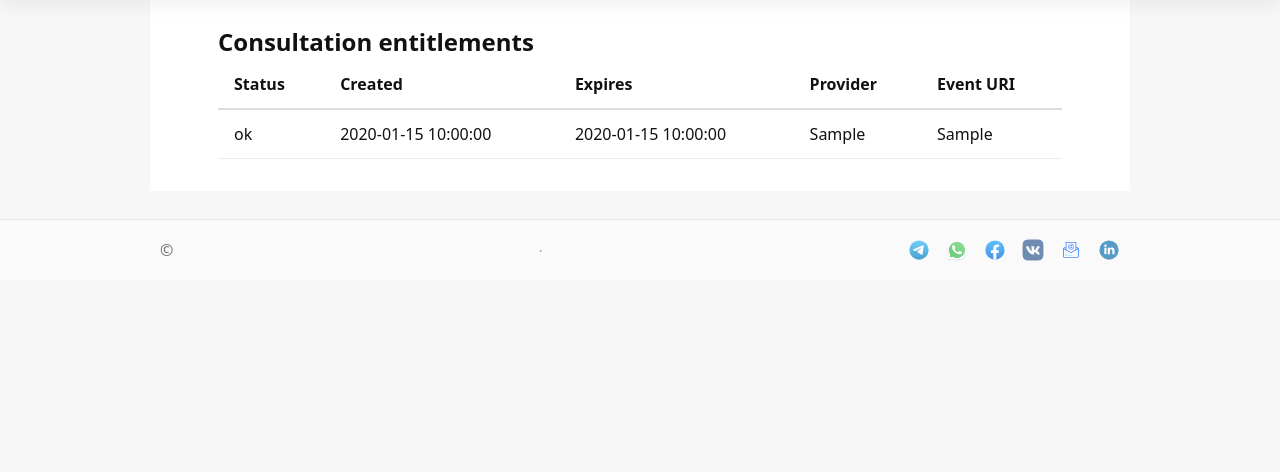
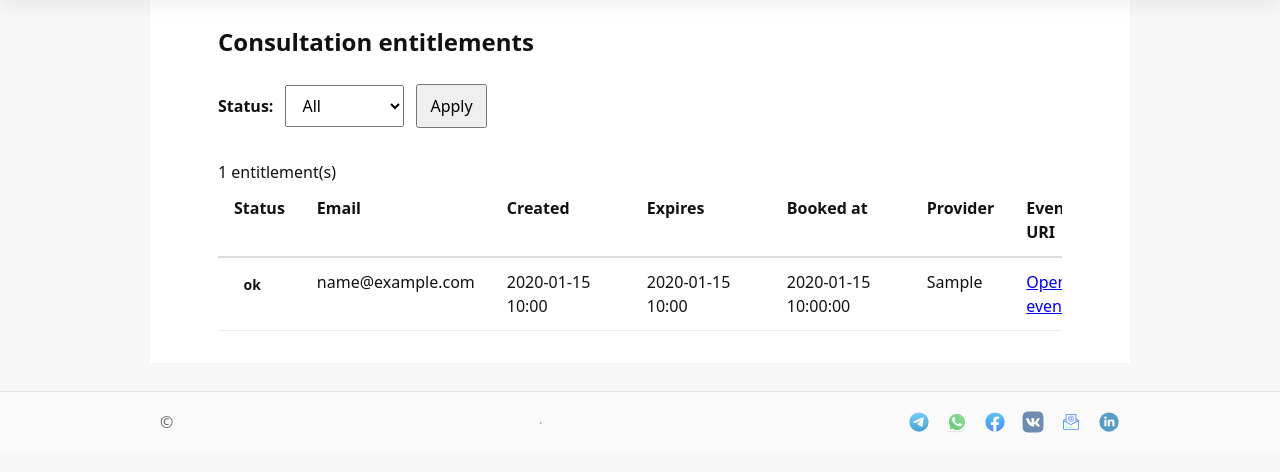
Before and after one commit to AndreyKhokhlovGeekBrains/SmartBudgetSite, a Python web app: template app/templates/admin_consultations.html in a window 1280 px wide. Shown: the part 89-561 px from the top of the page. Run offline with Jinja, Linux system fonts and the light colour scheme; the template is opened without the code that fills it: most values are stand-ins (such as "Sample title", 1, 10 or a date in 2020).

Commit message:
Sprint 31: Improve consultation admin usability and visibility

```diff
--- a/app/static/css/admin_products.css
+++ b/app/static/css/admin_products.css
@@ -151,3 +151,67 @@
 .admin-table td {
     border-bottom: 1px solid #ececec;
 }
+
+.admin-table td {
+    vertical-align: top;
+}
+
+.admin-table td:nth-child(7),
+.admin-table td:nth-child(8) {
+    max-width: 260px;
+    overflow-wrap: anywhere;
+}
+
+.admin-table td:nth-child(2) {
+    max-width: 240px;
+}
+
+.admin-table td:nth-child(3),
+.admin-table td:nth-child(4),
+.admin-table td:nth-child(5) {
+    min-width: 140px;
+}
+
+.status-badge {
+    display: inline-block;
+    padding: 0.25rem 0.6rem;
+    border-radius: 999px;
+    font-size: 0.875rem;
+    font-weight: 600;
+}
+
+.status-available {
+    background: #e8f5e9;
+    color: #2e7d32;
+}
+
+.status-booked {
+    background: #e3f2fd;
+    color: #1565c0;
+}
+
+.status-expired {
+    background: #fff3e0;
+    color: #ef6c00;
+}
+
+.status-cancelled {
+    background: #ffebee;
+    color: #c62828;
+}
+
+.admin-filter-form {
+    display: flex;
+    align-items: center;
+    gap: 0.75rem;
+    margin: 1.5rem 0 2rem;
+}
+
+.admin-filter-form label {
+    font-weight: 600;
+}
+
+.admin-filter-form select,
+.admin-filter-form button {
+    padding: 0.5rem 0.75rem;
+}
--- a/app/templates/admin_consultations.html
+++ b/app/templates/admin_consultations.html
@@ -10,38 +10,107 @@
 <section class="container">
     <h1>Consultation entitlements</h1>
 
+    <form method="get" class="admin-filter-form">
+        <label for="status">Status:</label>
+
+        <select name="status" id="status">
+            <option value="" {{ 'selected' if not selected_status else '' }}>All</option>
+
+            <option value="available" {{ 'selected' if selected_status == 'available' else '' }}>
+                Available
+            </option>
+
+            <option value="booked" {{ 'selected' if selected_status == 'booked' else '' }}>
+                Booked
+            </option>
+
+            <option value="expired" {{ 'selected' if selected_status == 'expired' else '' }}>
+                Expired
+            </option>
+
+            <option value="cancelled" {{ 'selected' if selected_status == 'cancelled' else '' }}>
+                Cancelled
+            </option>
+        </select>
+
+        <button type="submit">Apply</button>
+    </form>
+
+    <p class="admin-results-count">
+        {{ entitlements_count }} entitlement(s)
+    </p>
+
     {% if entitlements %}
         <div class="admin-table-wrapper">
         <table class="admin-table">
             <thead>
                 <tr>
                     <th>Status</th>
+                    <th>Email</th>
                     <th>Created</th>
                     <th>Expires</th>
+                    <th>Booked at</th>
                     <th>Provider</th>
                     <th>Event URI</th>
+                    <th>Invitee URI</th>
                 </tr>
             </thead>
 
             <tbody>
                 {% for entitlement in entitlements %}
                     <tr>
-                        <td>{{ entitlement.status }}</td>
-
                         <td>
-                            {{ entitlement.created_at }}
+                            <span class="status-badge status-{{ entitlement.status }}">
+                                {{ entitlement.status }}
+                            </span>
                         </td>
 
                         <td>
-                            {{ entitlement.expires_at }}
+                            {{ entitlement.sale_item.sale.customer_email if entitlement.sale_item and entitlement.sale_item.sale else "-" }}
                         </td>
 
                         <td>
-                            {{ entitlement.provider_event_uri or "-" }}
+                            {{ entitlement.created_at.strftime("%Y-%m-%d %H:%M") if entitlement.created_at else "-" }}
+                        </td>
+
+                        <td>
+                            {{ entitlement.expires_at.strftime("%Y-%m-%d %H:%M") if entitlement.expires_at else "-" }}
+                        </td>
+
+                        <td>
+                            {{ entitlement.booked_at or "-" }}
                         </td>
 
                         <td>
                             {{ entitlement.booking_provider or "-" }}
+                        </td>
+
+                        <td>
+                            {% if entitlement.provider_event_uri %}
+                                <a
+                                    href="{{ entitlement.provider_event_uri }}"
+                                    target="_blank"
+                                    rel="noopener noreferrer"
+                                >
+                                    Open event
+                                </a>
+                            {% else %}
+                                -
+                            {% endif %}
+                        </td>
+
+                        <td>
+                            {% if entitlement.provider_invitee_uri %}
+                                <a
+                                    href="{{ entitlement.provider_invitee_uri }}"
+                                    target="_blank"
+                                    rel="noopener noreferrer"
+                                >
+                                    Open invitee
+                                </a>
+                            {% else %}
+                                -
+                            {% endif %}
                         </td>
 
                     </tr>
```
Also changed, not shown: app/repositories/consultation_entitlement_repository.py (+7 -1 lines), app/services/admin_consultation_service.py (+12 -1 lines), app/web/routes.py (+11 -5 lines), docs/backend_architecture.md (+151 -29 lines), docs/feedback_operations.md (renamed from docs/feedback_backoffice_plan.md, +35 -1 lines).
